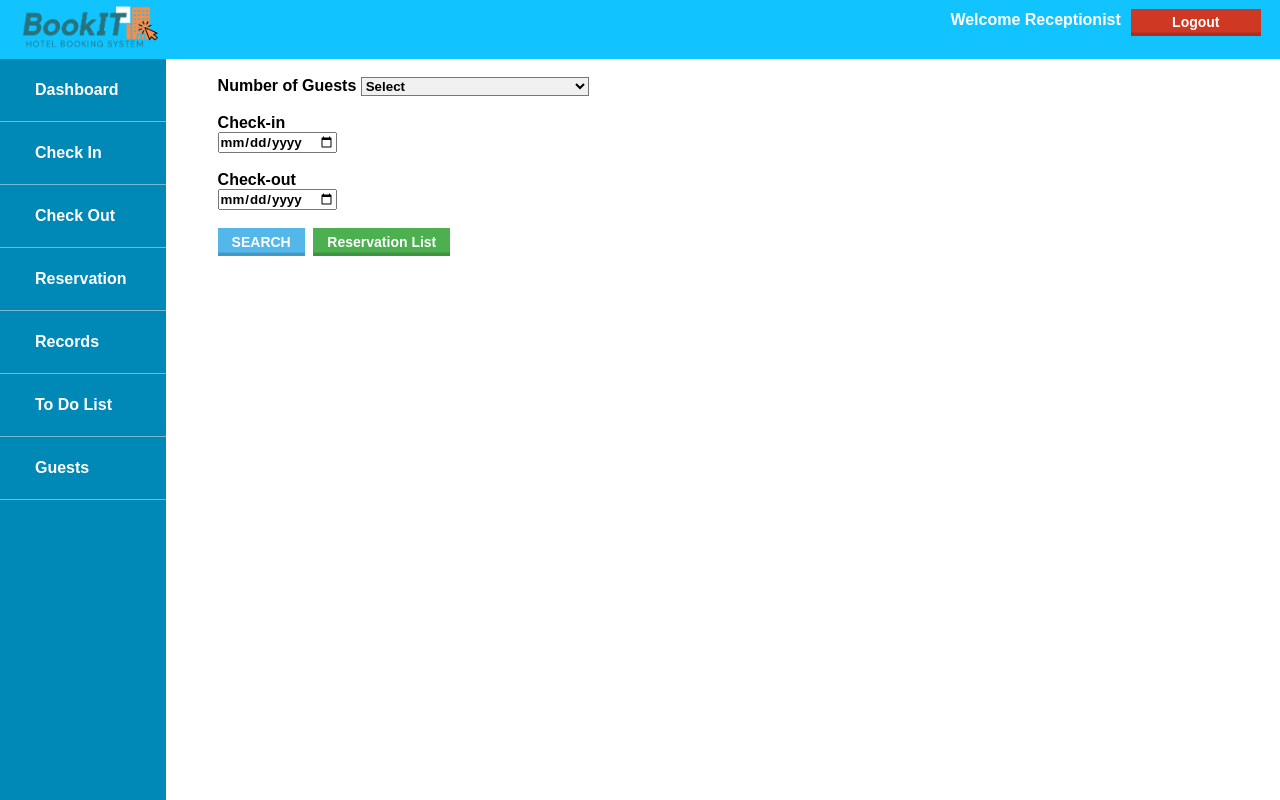
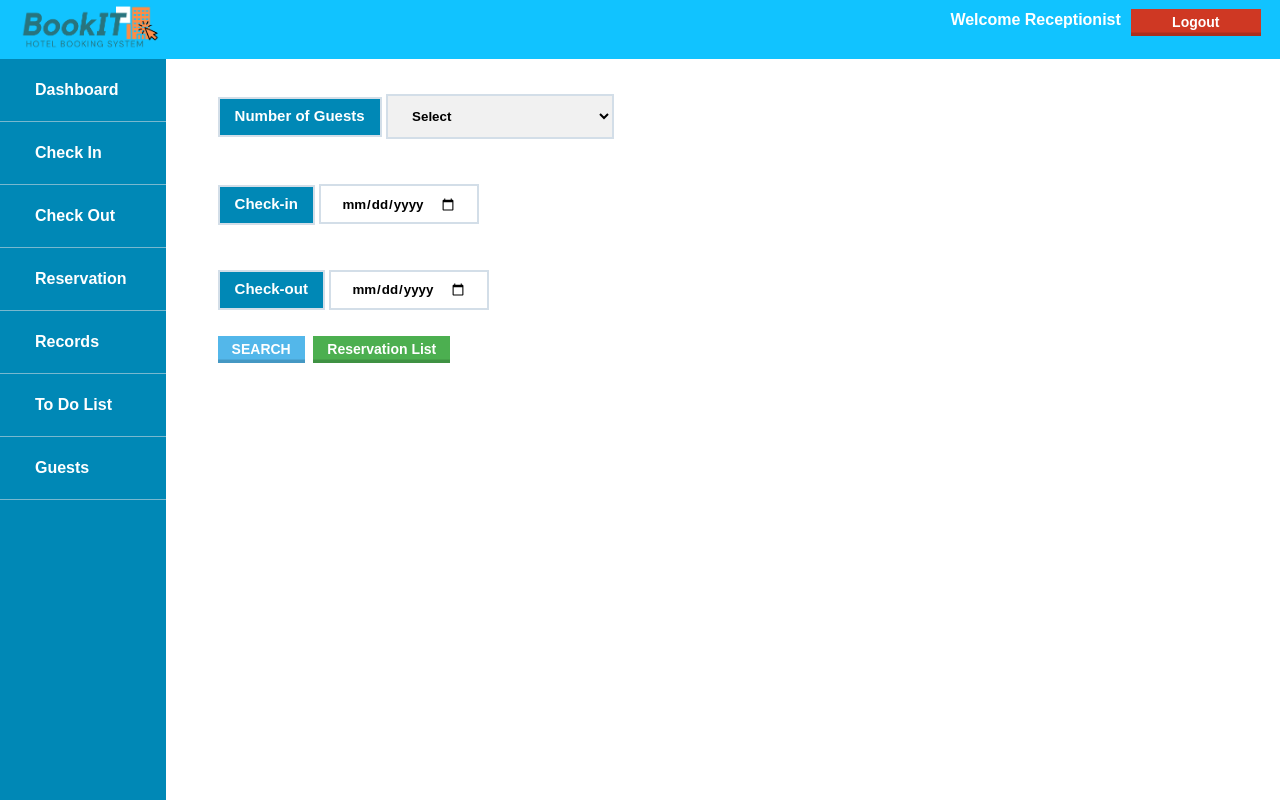
Before and after one commit to lumban-stephen/new-bookIT, a PHP site: page /receptionist_reservation.php in a window 1280 px wide. Run offline with PHP 8.4, Linux system fonts and the light colour scheme.

Commit message:
Update receptionist_reservation.php

```diff
--- a/receptionist_reservation.php
+++ b/receptionist_reservation.php
@@ -58,8 +58,8 @@
             <!--Code Here only-->
             <!--Reservation page code in here-->
             <form method="post" action="">
-            <label>Number of Guests</label>
-            <select name="numguest" class="button" required>
+            <label class='Labelform'>Number of Guests</label>
+            <select name="numguest" class="booking" style='height: 10%;' required>
                 <option value="Select">Select</option>
                 <option value="1">1</option>
                 <option value="2">2</option>
@@ -69,12 +69,12 @@
             </select>
             <br><br>
 
-<label>Check-in</label><br>
-        <input type="date" name="checkin" class="button" required>
+<label class='Labelform'>Check-in</label>
+        <input type="date" name="checkin" class="booking" required>
         <br><br>
 
-        <label>Check-out</label><br>
-        <input type="date" name="checkout" class="button" required>
+        <label class='Labelform'>Check-out</label>
+        <input type="date" name="checkout" class="booking" required>
         <br><br>
 
         <button type="submit" name="submit" class="Offerbutton">SEARCH</button>
```
